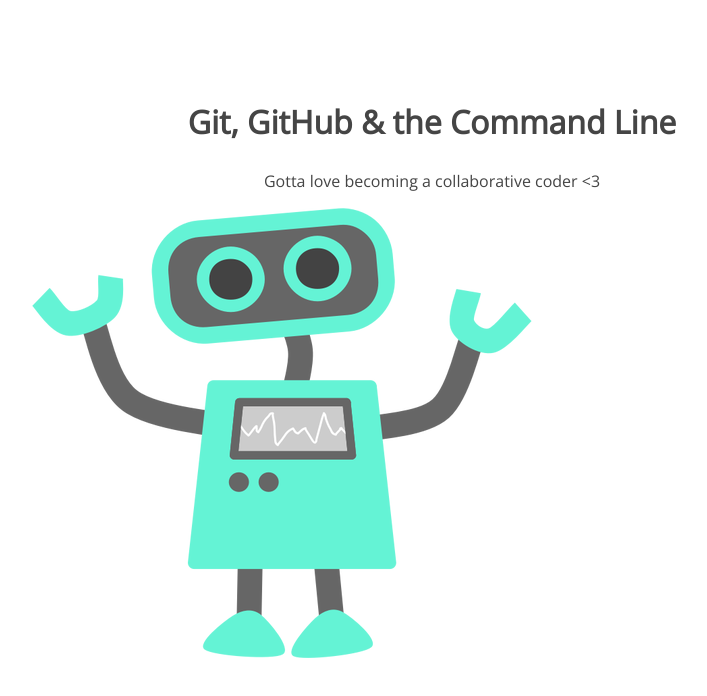
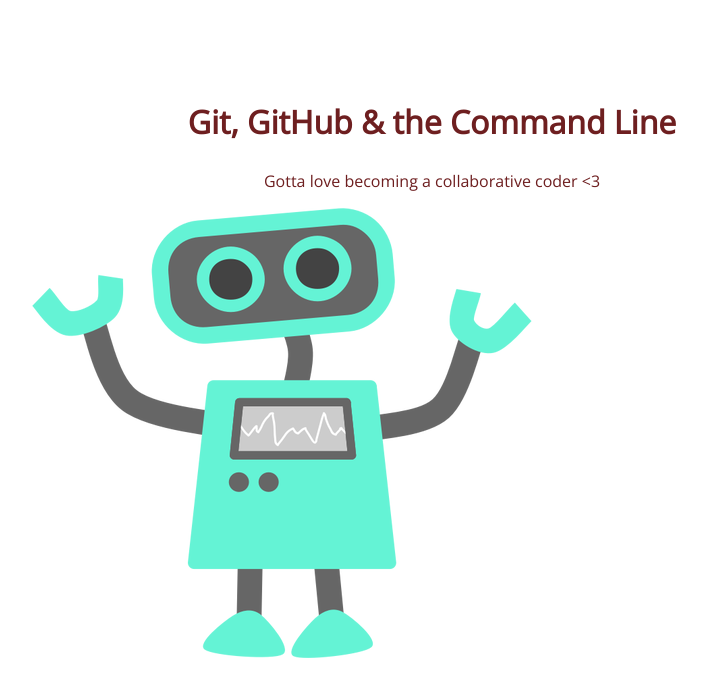
Before and after one commit to stevenjetton/105-project, a plain HTML site: page index.html in a window 1280 px wide. Shown: the whole page, without its empty margins (208-915 px from the left). Drawn offline with nearby package versions, Linux system fonts and the light colour scheme.

Commit message:
modified h1 color

```diff
--- a/css/style.css
+++ b/css/style.css
@@ -5,7 +5,7 @@ section {
 section h1,
 section p {
 	text-align: center;
-	color: #454545;
+	color: #6e1f20;
 }
 section h1 {
 	font: 32px 'Open Sans';
```
